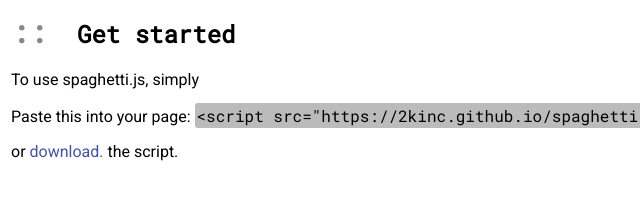
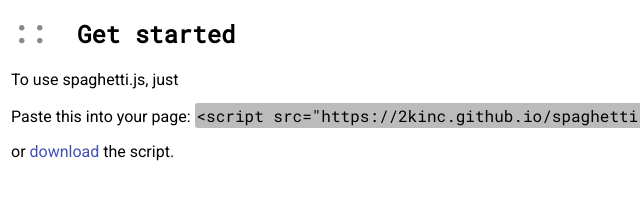
Before and after one commit to 2kinc/spaghetti, a plain HTML site: page index.html in a window 1280 px wide. Shown: the part 409-608 px from the top of the page, 29-669 px from the left. Drawn offline with Linux system fonts and the light colour scheme.

Commit message:
some fixes

```diff
--- a/index.html
+++ b/index.html
@@ -18,9 +18,10 @@
             <li>And more!</li>
         </ul>
         <h2>Get started</h2>
-        <p>To use spaghetti.js, simply</p>
+        <p>To use spaghetti.js, just </p>
         <p>Paste this into your page: <code>&lt;script src="https://2kinc.github.io/spaghetti-js/main.js"&gt;&lt;/script&gt;</code></p>
-        <p>or <a href="main.js" download>download.</a> the script. </p>
+        <p>or <a href="main.js" download>download</a> the script. </p>
+        <script src="main.js" charset="utf-8"></script>
         <script src="index.js"></script>
     </body>
 </html>
```
